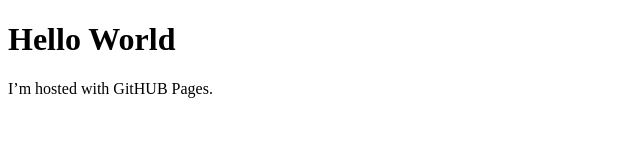
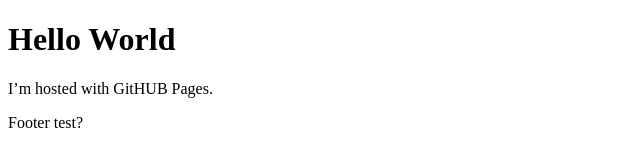
Before and after one commit to Ryhon/Ryhon.github.io, a plain HTML site: page index.html in a window 1280 px wide. Shown: the full height of the page, 0-640 px from the left. Drawn offline with Linux system fonts and the light colour scheme.

Commit message:
Update index.html

```diff
--- a/index.html
+++ b/index.html
@@ -3,5 +3,6 @@
 <body>
 <h1>Hello World</h1>
 <p>I’m hosted with GitHUB Pages.</p>
+  <f1>Footer test?</f1>
 </body>
 </html>
```
